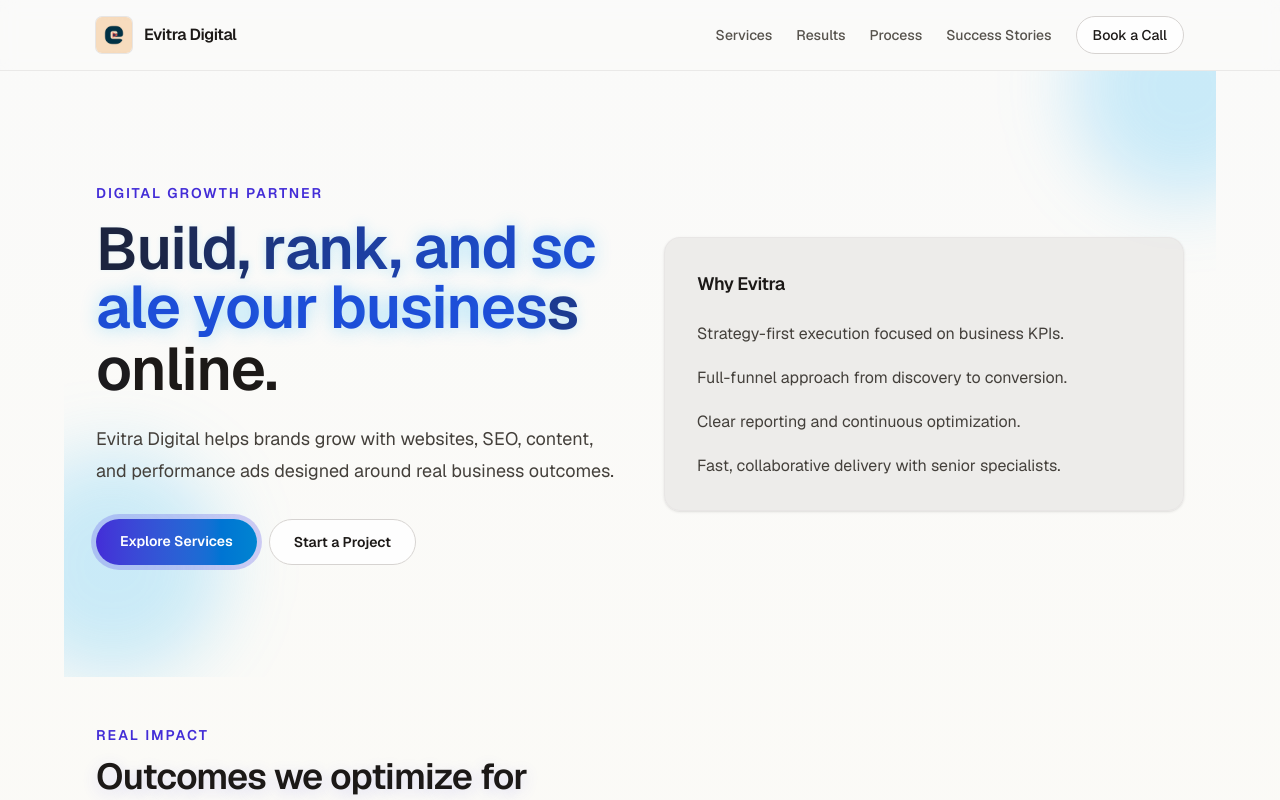
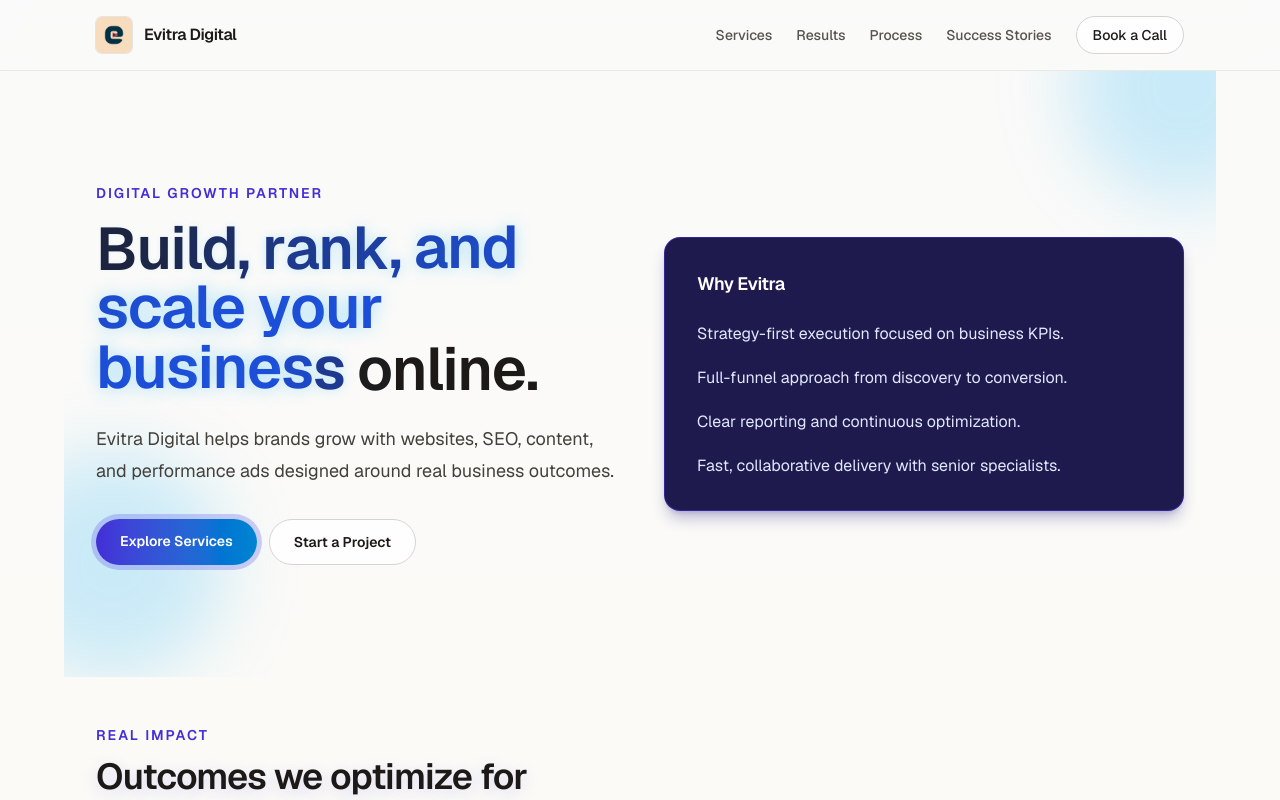
Before and after one commit to kakashi8963/evitra-website, a Next.js app: page / in a window 1280 px wide. Shown: the top 800 px of the page. Built offline with nearby package versions, Linux system fonts and the light colour scheme.

Commit message:
Add customer success stories section

```diff
--- a/src/app/globals.css
+++ b/src/app/globals.css
@@ -35,6 +35,11 @@ section {
 
 .hero-lettering {
   display: inline-block;
+}
+
+.hero-word {
+  display: inline-block;
+  white-space: nowrap;
 }
 
 .hero-letter {
--- a/src/app/page.tsx
+++ b/src/app/page.tsx
@@ -69,6 +69,7 @@ const faqs = [
 ];
 
 const heroHeadline = "Build, rank, and scale your business online.";
+const heroHeadlineWords = heroHeadline.split(" ");
 
 const services = [
   {
@@ -143,15 +144,25 @@ export default function Home() {
               className="max-w-xl text-4xl font-semibold tracking-tight text-stone-950 sm:text-5xl lg:text-6xl"
             >
               <span aria-hidden="true" className="hero-lettering">
-                {Array.from(heroHeadline).map((char, index) => (
-                  <span
-                    key={`${char}-${index}`}
-                    className="hero-letter"
-                    style={{ animationDelay: `${index * 0.06}s` }}
-                  >
-                    {char === " " ? "\u00A0" : char}
-                  </span>
-                ))}
+                {heroHeadlineWords.map((word, wordIndex) => {
+                  const startIndex =
+                    heroHeadlineWords.slice(0, wordIndex).join("").length + wordIndex;
+
+                  return (
+                    <span key={`${word}-${wordIndex}`} className="hero-word">
+                      {Array.from(word).map((char, charIndex) => (
+                        <span
+                          key={`${char}-${wordIndex}-${charIndex}`}
+                          className="hero-letter"
+                          style={{ animationDelay: `${(startIndex + charIndex) * 0.06}s` }}
+                        >
+                          {char}
+                        </span>
+                      ))}
+                      {wordIndex < heroHeadlineWords.length - 1 ? "\u00A0" : ""}
+                    </span>
+                  );
+                })}
               </span>
             </h1>
             <p className="mt-6 max-w-xl text-lg leading-8 text-stone-700">
@@ -174,9 +185,9 @@ export default function Home() {
             </div>
           </div>
 
-          <div className="card-lift relative z-10 rounded-2xl border border-stone-200/90 bg-stone-200/70 p-8 shadow-sm animate-fade-up-delayed">
-            <h2 className="text-lg font-semibold tracking-tight">Why Evitra</h2>
-            <ul className="mt-6 space-y-5 text-stone-700">
+          <div className="card-lift relative z-10 rounded-2xl border border-indigo-800/80 bg-indigo-950 p-8 shadow-lg shadow-indigo-900/30 animate-fade-up-delayed">
+            <h2 className="text-lg font-semibold tracking-tight text-white">Why Evitra</h2>
+            <ul className="mt-6 space-y-5 text-indigo-100">
               <li>Strategy-first execution focused on business KPIs.</li>
               <li>Full-funnel approach from discovery to conversion.</li>
               <li>Clear reporting and continuous optimization.</li>
```
